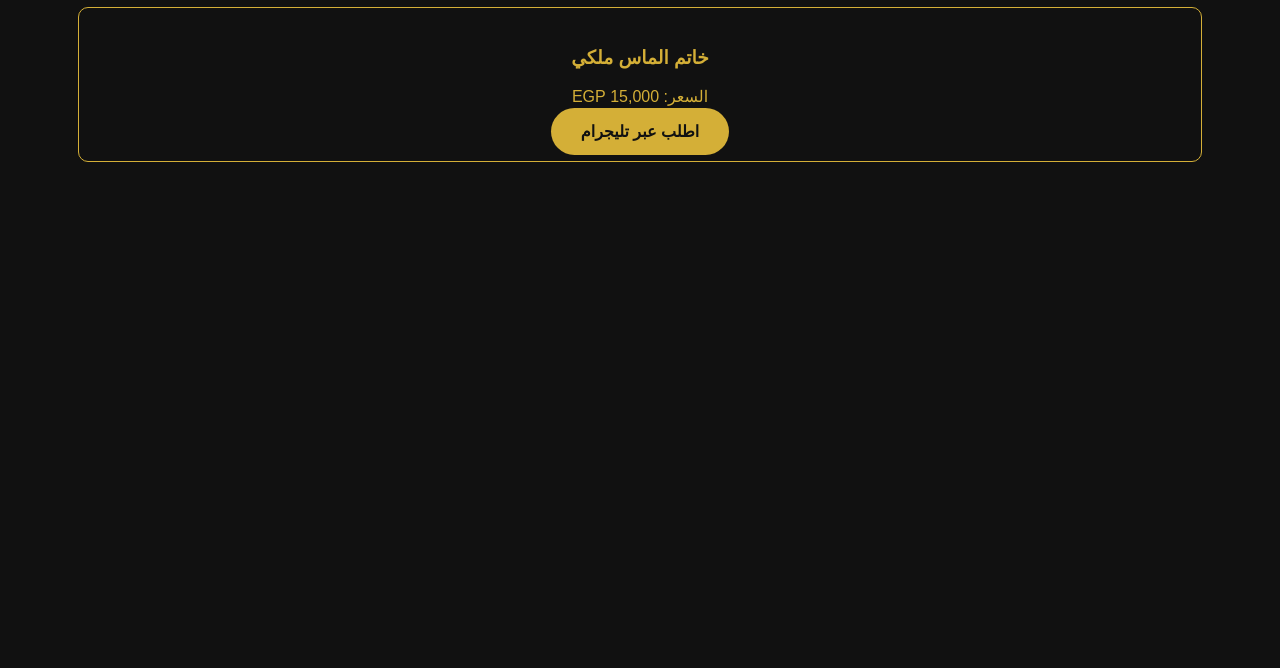
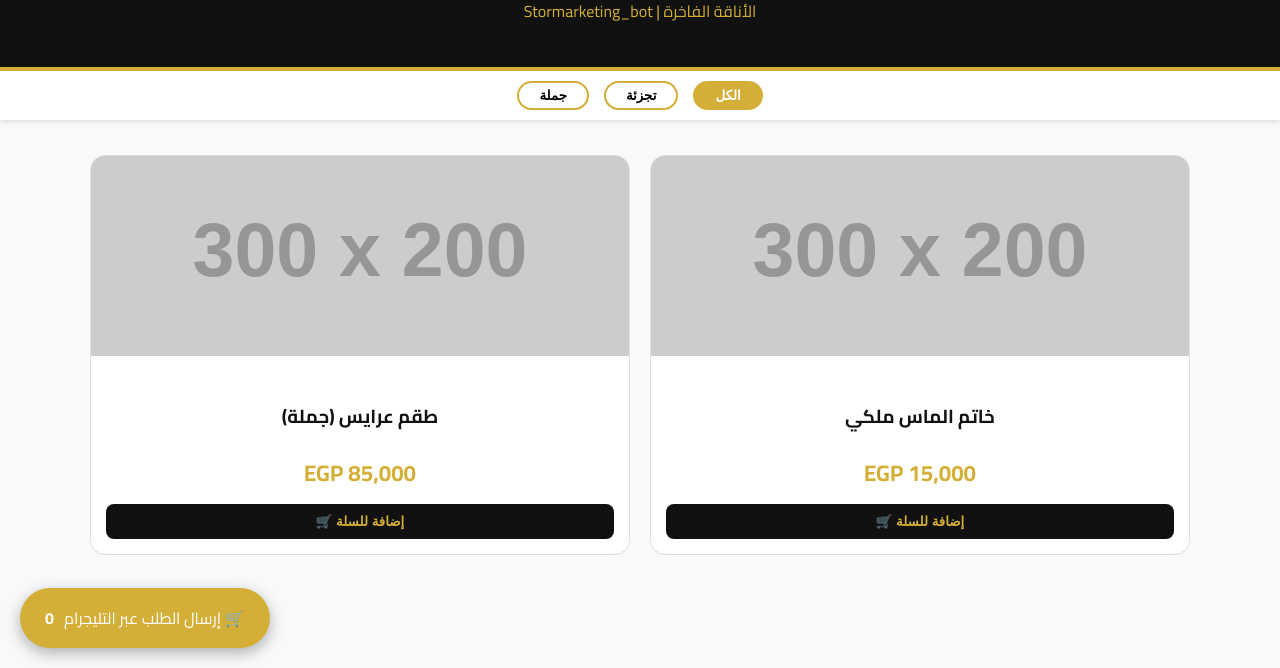
Before and after one commit to ramisamir2006-hash/my-store, a plain HTML site: page index.html in a window 1280 px wide. Shown: the part 132-800 px from the top of the page. Drawn offline with Linux system fonts and the light colour scheme; placeholder pictures from the web are drawn by us.

Commit message:
Update index.html
Signed-off-by: ramisamir2006-hash <ramisamir2006@gmail.com>

```diff
--- a/index.html
+++ b/index.html
@@ -2,19 +2,186 @@
 <html lang="ar" dir="rtl">
 <head>
     <meta charset="UTF-8">
+    <meta name="viewport" content="width=device-width, initial-scale=1.0">
     <title>متجر Stormarketing | رامي سمير</title>
+    <link href="https://fonts.googleapis.com/css2?family=Cairo:wght@400;700&display=swap" rel="stylesheet">
     <style>
-        body { font-family: Arial, sans-serif; text-align: center; background: #111; color: #d4af37; padding: 50px; }
-        .btn { background: #d4af37; color: #111; padding: 15px 30px; border-radius: 25px; text-decoration: none; font-weight: bold; }
-        .product { border: 1px solid #d4af37; padding: 20px; margin: 20px; border-radius: 10px; }
+        :root {
+            --gold: #d4af37;
+            --dark: #111111;
+            --white: #ffffff;
+            --gray: #f8f9fa;
+        }
+
+        body {
+            font-family: 'Cairo', sans-serif;
+            margin: 0;
+            background-color: var(--gray);
+            color: var(--dark);
+        }
+
+        /* رأس الصفحة (Header) */
+        header {
+            background-color: var(--dark);
+            color: var(--gold);
+            padding: 25px;
+            text-align: center;
+            border-bottom: 4px solid var(--gold);
+            position: sticky;
+            top: 0;
+            z-index: 1000;
+        }
+
+        .category-nav {
+            background: white;
+            padding: 10px;
+            display: flex;
+            justify-content: center;
+            gap: 15px;
+            box-shadow: 0 2px 5px rgba(0,0,0,0.1);
+        }
+
+        .nav-btn {
+            border: 2px solid var(--gold);
+            background: transparent;
+            padding: 5px 20px;
+            border-radius: 20px;
+            cursor: pointer;
+            font-weight: bold;
+        }
+
+        .nav-btn.active {
+            background: var(--gold);
+            color: white;
+        }
+
+        /* المنتجات */
+        .container {
+            max-width: 1100px;
+            margin: 20px auto;
+            padding: 15px;
+        }
+
+        .product-grid {
+            display: grid;
+            grid-template-columns: repeat(auto-fit, minmax(280px, 1fr));
+            gap: 20px;
+        }
+
+        .card {
+            background: white;
+            border-radius: 15px;
+            overflow: hidden;
+            border: 1px solid #ddd;
+            transition: 0.3s;
+        }
+
+        .card:hover { transform: translateY(-5px); }
+
+        .card img { width: 100%; height: 200px; object-fit: cover; }
+
+        .info { padding: 15px; text-align: center; }
+
+        .price { color: var(--gold); font-size: 1.4rem; font-weight: bold; margin: 10px 0; }
+
+        .add-btn {
+            background: var(--dark);
+            color: var(--gold);
+            border: none;
+            padding: 10px 25px;
+            border-radius: 8px;
+            cursor: pointer;
+            width: 100%;
+            font-weight: bold;
+        }
+
+        /* السلة العائمة */
+        .cart-float {
+            position: fixed;
+            bottom: 20px;
+            left: 20px;
+            background: var(--gold);
+            color: white;
+            padding: 15px 25px;
+            border-radius: 50px;
+            box-shadow: 0 5px 15px rgba(0,0,0,0.3);
+            cursor: pointer;
+            display: flex;
+            gap: 10px;
+            z-index: 2000;
+        }
     </style>
 </head>
 <body>
+
+<header>
     <h1>✨ مجوهرات رامي سمير ✨</h1>
-    <div class="product">
-        <h3>خاتم الماس ملكي</h3>
-        <p>السعر: 15,000 EGP</p>
-        <a href="https://t.me/Stormarketing_bot?text=أريد_طلب_خاتم_الماس_الملكي" class="btn">اطلب عبر تليجرام</a>
+    <p>الأناقة الفاخرة | Stormarketing_bot</p>
+</header>
+
+<div class="category-nav">
+    <button class="nav-btn active">الكل</button>
+    <button class="nav-btn">تجزئة</button>
+    <button class="nav-btn">جملة</button>
+</div>
+
+<div class="container">
+    <div class="product-grid">
+        <div class="card" data-category="تجزئة">
+            <img src="https://via.placeholder.com/300x200?text=Ring+Diamond" alt="خاتم">
+            <div class="info">
+                <h3>خاتم الماس ملكي</h3>
+                <div class="price">15,000 EGP</div>
+                <button class="add-btn" onclick="addToCart('خاتم الماس ملكي', 15000)">إضافة للسلة 🛒</button>
+            </div>
+        </div>
+
+        <div class="card" data-category="جملة">
+            <img src="https://via.placeholder.com/300x200?text=Gold+Set" alt="طقم جملة">
+            <div class="info">
+                <h3>طقم عرايس (جملة)</h3>
+                <div class="price">85,000 EGP</div>
+                <button class="add-btn" onclick="addToCart('طقم عرايس جملة', 85000)">إضافة للسلة 🛒</button>
+            </div>
+        </div>
     </div>
+</div>
+
+<div class="cart-float" onclick="sendOrder()">
+    <span>🛒 إرسال الطلب عبر التليجرام</span>
+    <b id="cart-count">0</b>
+</div>
+
+<script>
+    let cart = [];
+
+    function addToCart(name, price) {
+        cart.push({name, price});
+        document.getElementById('cart-count').innerText = cart.length;
+        alert(`تم إضافة ${name} إلى السلة بنجاح!`);
+    }
+
+    function sendOrder() {
+        if(cart.length === 0) {
+            alert("السلة فارغة! اختر بعض المنتجات أولاً.");
+            return;
+        }
+
+        let message = "📦 طلب جديد من متجر Stormarketing:\n\n";
+        let total = 0;
+
+        cart.forEach((item, index) => {
+            message += `${index + 1}- ${item.name} (${item.price} EGP)\n`;
+            total += item.price;
+        });
+
+        message += `\n💰 الإجمالي: ${total} EGP`;
+
+        // التوجيه إلى البوت الخاص بك مع الرسالة
+        const botUsername = "Stormarketing_bot";
+        window.location.href = `https://t.me/${botUsername}?text=${encodeURIComponent(message)}`;
+    }
+</script>
+
 </body>
-</html>
+    </html>
```
